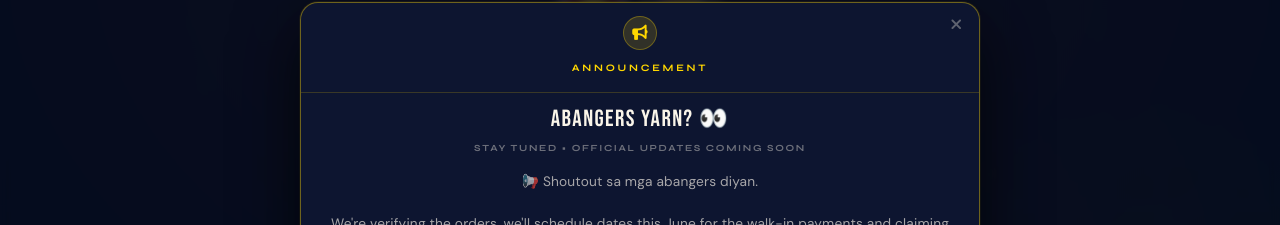
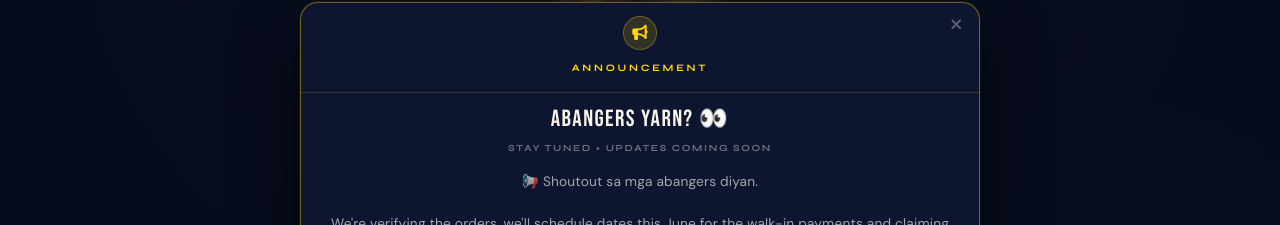
Before and after one commit to johnelsisura/puprevo2026, a React (Vite) app: page / in a window 1280 px wide. Shown: the part 154-379 px from the top of the page. Built offline with nearby package versions, Linux system fonts and the light colour scheme; no server answers; the database is empty.

Commit message:
update the toast message

```diff
--- a/src/pages/Landing.jsx
+++ b/src/pages/Landing.jsx
@@ -1781,7 +1781,7 @@ export default function Landing() {
               {/* Body */}
               <div className="toast-body">
                 <div className="toast-title">ABANGERS YARN? 👀</div>
-                <div className="toast-subtitle">STAY TUNED • OFFICIAL UPDATES COMING SOON</div>
+                <div className="toast-subtitle">STAY TUNED • UPDATES COMING SOON</div>
                 <div className="toast-msg">
                   📢 Shoutout sa mga abangers diyan.
                   <br /><br />
```
